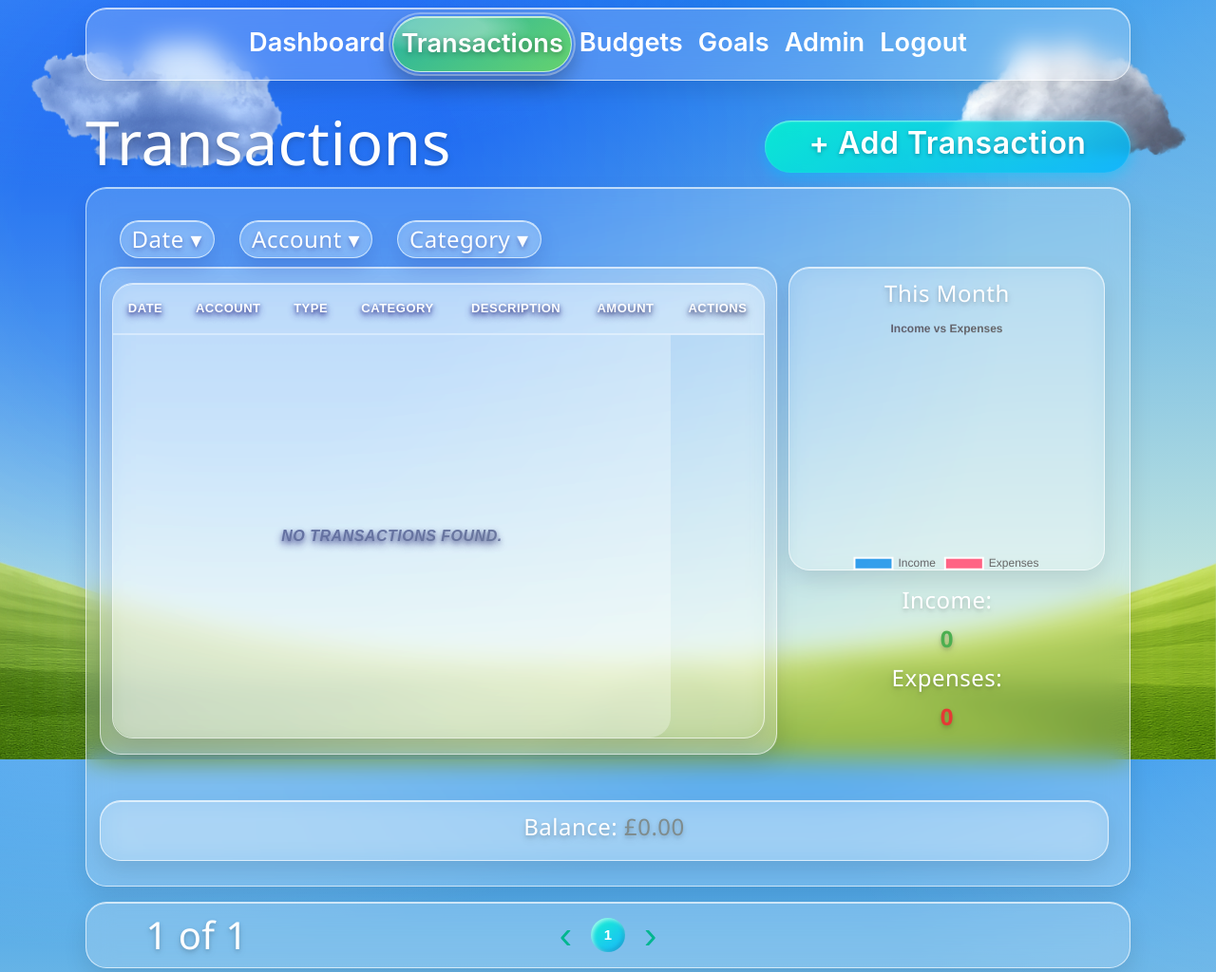
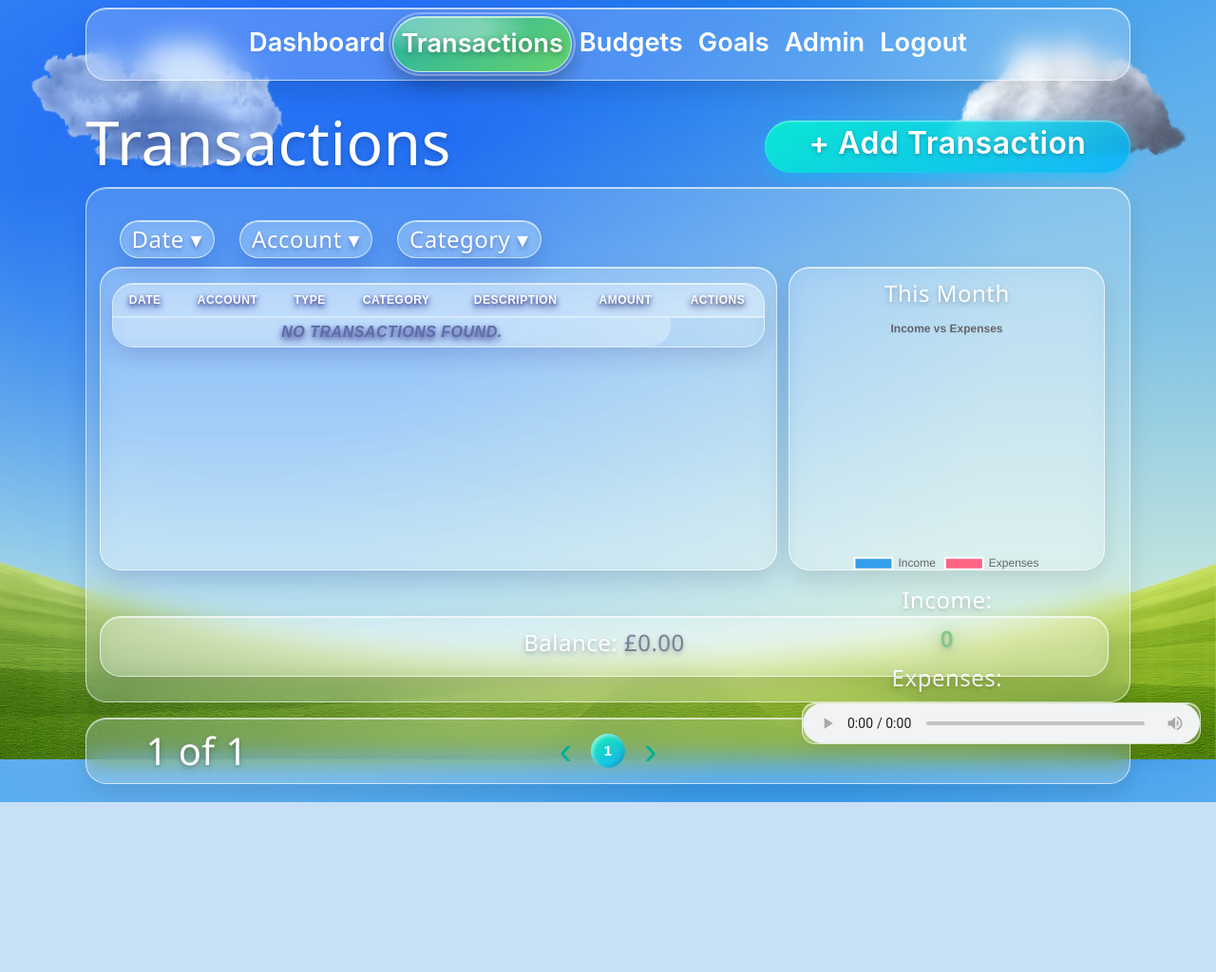
Before and after one commit to PeterCones/Finance-Tracker, a Django app: page /transactions/ in a window 1280 px wide. Shown: the top 1024 px of the page at 95% size. After the commit the page ends 845 px from the top, so only its background shows below. Run offline with Django 4.2, Linux system fonts and the light colour scheme; the visitor is signed in with stand-in values (Sample User, id 1); data that the repository does not hold is empty; parts of the project's set-up code (start-up, migrations or seed data) failed here and were passed over; some libraries are stand-ins or nearby versions.

Commit message:
Enhance user experience: add audio player functionality, improve form styling with consistent labels, and adjust transaction pagination for better usability.

```diff
--- a/static/css/style.css
+++ b/static/css/style.css
@@ -175,14 +175,21 @@
   .audio-bar {
     position: fixed;
     left: 0; right: 0; bottom: 0;
-    backdrop-filter: blur(6px);
-    padding: 8px 12px;
-    border-top: 1px solid rgba(255,255,255,0.08);
     display: flex; justify-content: center;
+    padding: 10px 14px;
     z-index: 9999;
   }
   .audio-bar audio {
     width: min(720px, 95vw);
+    height: 3rem;
+    background: var(--glass-bg);
+    border: 1px solid var(--glass-stroke);
+    border-radius: var(--radius);
+    box-shadow: var(--shadow);
+    appearance: none;
+    -webkit-appearance: none;
+    color-scheme: light;
+    accent-color: var(--brand); /* progress/volume accent where supported */
   }
 
     /* Auth form styling */
@@ -344,6 +351,7 @@ footer{font-size:.9rem; opacity:.8; padding-block:24px}
   min-height: 55vh;
 }
 
+
 /* Page Title (e.g., Transactions header) */
 .transactions-title {
   font-size: 4rem;        /* Big, friendly text */
@@ -473,11 +481,11 @@ footer{font-size:.9rem; opacity:.8; padding-block:24px}
 /* Table header */
 .glass-table thead th {
   text-align: center;
-  padding: 16px 12px;
+  padding: 8px 10px;     /* was ~16px */
   font-weight: 600;
   font-family: "Nunito", sans-serif;
   background: rgba(255, 255, 255, 0.3);
-  font-size: 13px;
+  font-size: 12px;       /* slightly smaller */
   letter-spacing: 0.5px;
   text-transform: uppercase;
   border: none;
@@ -492,15 +500,9 @@ footer{font-size:.9rem; opacity:.8; padding-block:24px}
 
 }
 
-
-
-
-
-
-
-
-/* Table rows */
+/* Compact table rows */
 .glass-table tbody tr {
+  border-bottom: 1px solid rgba(255, 255, 255, 0.25); /* thinner */
   background: transparent;
   border-bottom: 1px solid rgba(255, 255, 255, 0.2);
   transition: background-color 0.2s ease;
@@ -526,14 +528,24 @@ footer{font-size:.9rem; opacity:.8; padding-block:24px}
   background: rgba(255, 255, 255, 0.15);
 }
 
+/* Compact table cells */
 .glass-table tbody td {
-  padding: 16px 12px;
+  padding-inline: 4px;      /* was 5px, but other cells added height via buttons */
+  line-height: 1.1;      /* tighter line height */
+  font-size: 13px;       /* keep readable but compact */
   text-align: center;
   font-family: "Nunito", sans-serif;
   font-weight: 700;
   font-size: 14px;
   vertical-align: middle;
   border: none;
+}
+
+
+/* Optional: tighten spacing inside the actions cell */
+.glass-table td:last-child .action-btn-transaction,
+.glass-table td:last-child .action-btn {
+  margin: 0 2px;
 }
 
 /* Specific styling for different columns */
@@ -666,7 +678,7 @@ footer{font-size:.9rem; opacity:.8; padding-block:24px}
 
 .action-btn-transaction img {
   width: auto;
-  height: 40px;
+  height: 30px;
   display: block;
 }
 
@@ -781,7 +793,7 @@ footer{font-size:.9rem; opacity:.8; padding-block:24px}
 
 /* new goal */
 .new_goal{
-  height: 25rem;
+  height: 33rem;
 }
 
 /* Transaction filters */
@@ -810,3 +822,118 @@ footer{font-size:.9rem; opacity:.8; padding-block:24px}
     0 6px 25px rgba(0, 12, 15, 0.7),
     inset 0 1px 3px rgba(20, 0, 0, 0.007);
 }
+
+audio {
+  position: absolute;
+  z-index: 9999;
+  bottom:2rem;
+  align-self: center;
+  background:var(--glass-bg);
+      border:1px solid var(--glass-stroke);
+      backdrop-filter: blur(14px);
+      -webkit-backdrop-filter: blur(14px);
+      border-radius:var(--radius);
+      box-shadow:var(--shadow);
+  height: 3rem;
+}
+
+/* Audio bar container */
+
+
+/* Player shell */
+.audio-bar audio {
+  width: min(720px, 95vw);
+  height: 3rem;
+  background: var(--glass-bg);
+  box-shadow: var(--shadow);
+  appearance: none;
+  -webkit-appearance: none;
+  color-scheme: light;
+  accent-color: var(--brand);
+}
+
+/* WebKit/Chromium control theming */
+.audio-bar audio::-webkit-media-controls-enclosure {
+  border-radius: var(--radius);
+  background: var(--glass-bg);
+  border: 1px solid transparent; /* keep radius crisp */
+  box-shadow: inset 0 1px 0 rgba(255,255,255,.5);
+}
+
+.audio-bar audio::-webkit-media-controls-panel {
+  border-radius: var(--radius);
+  background:
+    radial-gradient(120% 120% at 30% 20%, #ffffff33 0 25%, transparent 45%),
+    linear-gradient(145deg, rgba(38,178,163,.55), rgba(101,210,110,.55));
+}
+
+/* Buttons: subtle glow */
+.audio-bar audio::-webkit-media-controls-play-button,
+.audio-bar audio::-webkit-media-controls-mute-button,
+.audio-bar audio::-webkit-media-controls-seek-back-button,
+.audio-bar audio::-webkit-media-controls-seek-forward-button {
+  filter: drop-shadow(0 2px 4px rgba(0,0,0,.25));
+}
+
+/* Time labels */
+.audio-bar audio::-webkit-media-controls-current-time-display,
+.audio-bar audio::-webkit-media-controls-time-remaining-display {
+  color: #fff;
+  text-shadow: 0 2px 4px rgba(0,0,0,.35);
+  font-weight: 700;
+}
+
+/* Timeline + volume track */
+.audio-bar audio::-webkit-media-controls-timeline,
+.audio-bar audio::-webkit-media-controls-volume-slider {
+  background: rgba(255,255,255,.25);
+  border-radius: 999px;
+}
+
+.audio-bar audio::-webkit-media-controls-timeline:hover,
+.audio-bar audio::-webkit-media-controls-volume-slider:hover {
+  background: rgba(255,255,255,.35);
+}
+
+/* Optional: hide unused buttons */
+.audio-bar audio::-webkit-media-controls-download-button,
+.audio-bar audio::-webkit-media-controls-fullscreen-button {
+  display: none !important;
+}
+
+/* Compact transactions table: remove forced height, tighten spacing, shrink action buttons */
+
+/* 1) Let the table size to its content (optional scroll cap) */
+.table-container { height: auto; max-height: 60vh; overflow-y:scroll }
+.glass-table { height: auto; }
+
+/* 2) Tighten row and cell spacing */
+.glass-table tbody tr { padding: 0 !important; }
+.glass-table tbody td { padding: 6px 8px !important; line-height: 1.1; }
+
+/* 3) Keep the date on one line (prevents tall date cells) */
+.glass-table tbody td:first-child { white-space: nowrap; }
+
+/* 4) Make action buttons smaller inside the table so they don’t dictate row height */
+.glass-table td:last-child img { height: 28px !important; }
+
+/* Floating player (no wrapper) */
+#site-audio {
+  position: fixed;
+  right: 16px;
+  bottom: 16px;
+  z-index: 20000;          /* above foreground_* */
+  pointer-events: auto;    /* ensure clicks register */
+  width: min(420px, 92vw);
+  height: 44px;
+  border-radius: 14px;
+  border: 1px solid var(--glass-stroke);
+  background: var(--glass-bg);
+  box-shadow: var(--shadow);
+  backdrop-filter: blur(10px);
+  -webkit-backdrop-filter: blur(10px);
+  -webkit-appearance: none;
+  appearance: none;
+}
+/* Optional: hide the old wrapper if still present somewhere */
+.audio-bar { display: none !important; }
--- a/templates/base.html
+++ b/templates/base.html
@@ -9,7 +9,7 @@
 
 
 <!DOCTYPE html>
-<html lang="en">
+<html lang="en" data-user-id="{{ request.user.id|default_if_none:'' }}">
   <head>
     <meta charset="UTF-8" />
     <meta name="viewport" content="width=device-width, initial-scale=1.0" />
@@ -52,6 +52,7 @@
     <link rel="stylesheet" href="{% static 'css/style.css' %}" />
   </head>
   <body class="d-flex flex-column h-100 main-bg droplets">
+  <audio id="site-audio" controls preload="auto" controlslist="nodownload noplaybackrate"></audio>
     <!-- Navigation -->
     <nav class="navbar navbar-expand-lg navbar-light">
       <div class="container p-2 glass flex-column">
@@ -127,5 +128,6 @@
         {% endblock extra_modals %}
 
     </main>
+    <script src="{% static 'js/audio_progress.js' %}" defer></script>
   </body>
 </html>
--- a/transactions/views.py
+++ b/transactions/views.py
@@ -26,7 +26,7 @@ def transaction(request):
     filter_qs = TransactionFilter(request.GET or None, queryset=base_qs)
 
     template = 'transactions.html'
-    paginator = Paginator(filter_qs.qs, 3)
+    paginator = Paginator(filter_qs.qs, 6)
     page_number = request.GET.get('page')
     page_obj = paginator.get_page(page_number)
 
```
Also changed, not shown: dashboard/templates/index.html (+6 -6 lines), goals/forms.py (+15 -1 lines), static/js/audio_progress.js (added, +74 -0 lines), transactions/forms.py (+14 -3 lines), transactions/templates/transactions.html (+12 -20 lines).
